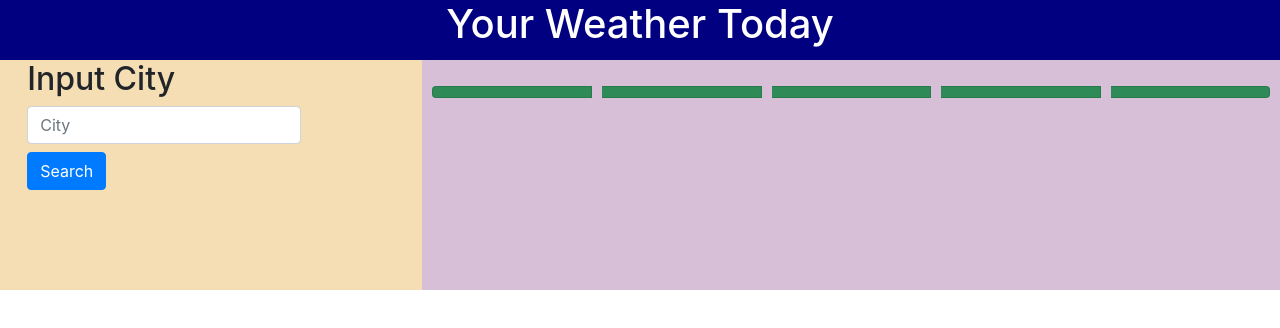
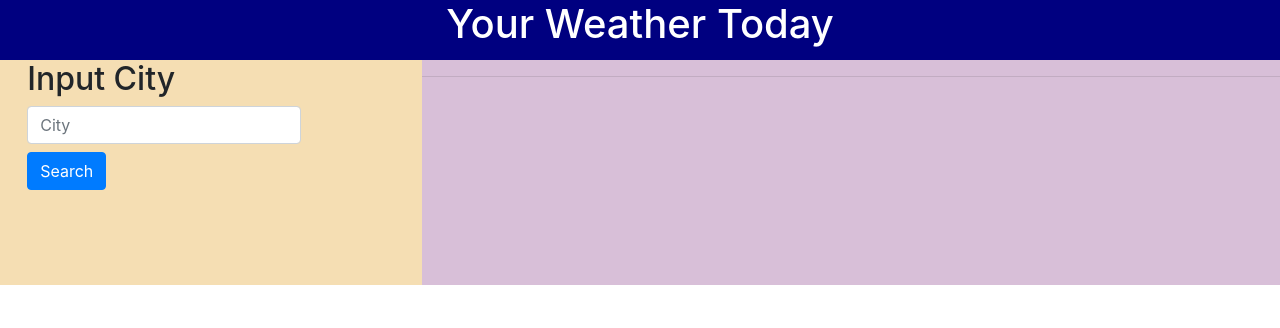
Before and after one commit to bdegarcia/homework6, a plain HTML site: page index.html in a window 1280 px wide. Drawn offline with nearby package versions, Linux system fonts and the light colour scheme.

Commit message:
final commit

```diff
--- a/assets/script.js
+++ b/assets/script.js
@@ -3,7 +3,9 @@ var dateToday = moment().format('L');
 var lat = ""
 var lon = ""
 var weatherCards = $("#weatherCards");
-var pastSearches = []
+var pastSearches = ""
+var cards = $(".card")
+var pastCitySearch
 
 $(document).ready(function(){
 
@@ -15,22 +17,19 @@ $(document).ready(function(){
             method: "GET"
         }).then(function(response){
             console.log(response);
-            $("#uv").text("UV Index: ");
-            var uvDiv = $('<tr>').text(response.current.uvi)
+            var uvDiv = $("#uv")
+            uvDiv.text("UV Index: " + response.current.uvi)
             uvDiv.attr('id', 'uvDiv')
             $("#uv").append(uvDiv)
+            cards.show()
 
             for( var i = 0; i < 5; i++){
                 let add = i + 1
                 let thisAjax = response.daily[i]
-
                 let cardDiv = $("#card" + i)
                 let futureTemp = $("<div>").text("Temp: " + Math.round(((thisAjax.temp.day - 273.15)*1.8 +32)*10)/10 + "F");
-
                 let futureHumidity = $("<div>").text("Humidity: " + thisAjax.humidity + "%");
-
                 let futureDate = $("<h5>").text(moment().add(add, 'day').format('MM/DD/YYYY'));
-
                 let weatherCode = thisAjax.weather[0].icon
                 let weatherImg = "http://openweathermap.org/img/wn/" + weatherCode + "@2x.png";
 
@@ -44,27 +43,22 @@ $(document).ready(function(){
     }//inside futureCast
 
     function updateLocalStorage(city){
-        pastSearches.push(city);
-        for (let i = 0; i < pastSearches.length; i++) {
-            if (pastSearches[i] === pastSearches[i-1]) pastSearches.splice(i, 1);
-        }
+        pastSearches = city
         localStorage.setItem('pastSearches', pastSearches)
     }
 
     function pullLocalStorage(city){
-        localStorage.getItem('pastSearches')
-        pastSearches.forEach ( function (city) {
+        pastCitySearch = localStorage.getItem('pastSearches')
         let searches = $('<div>');
         searches.attr('class', 'past-searches')
-        searches.text(city);
-        $('#past-searches').append(searches);
-        });
-
-    }
+        searches.text(pastCitySearch);
+        $('#past-searches').prepend(searches);
+        };
 
     function getCurrentWeather(cityName){
         var queryURL = "https://api.openweathermap.org/data/2.5/weather?q=" + cityName + "&appid=" + APIkey;
         let UVdiv = ('<div>')
+        $('.card').empty()
         $.ajax({
             url: queryURL,
             method: "GET"
@@ -89,22 +83,18 @@ $(document).ready(function(){
 
     $(document).on('click', '.btn', function(event){
         event.preventDefault();
-        $('.card').empty()
         var cityName = $("input").val()
         cityName = cityName.toUpperCase()
         getCurrentWeather(cityName)
     })//everything above this is on click of search button
-
 
     $(document).on('click', '.past-searches', function(event){
         event.preventDefault();
         let pastCitySearch = $(".past-searches").text();
         console.log(pastCitySearch)
         getCurrentWeather(pastCitySearch)
-
-        ;
-
     });
 
-    updateLocalStorage();
+    pullLocalStorage();
+    cards.hide()
 })
--- a/index.html
+++ b/index.html
@@ -32,6 +32,7 @@
                     <p id="wind-speed"></p>
                     <p id="uv"></p>
                 </div>
+                <hr />
                 <div class="jumbotron jumbotron-fluid" id="weatherCards">
                     <div class="card-group">
                         <div class="card" id="card0"></div>
```
Also changed, not shown: assets/capture_1.jpg (added), assets/capture_2.jpg (added), 1 other file.
